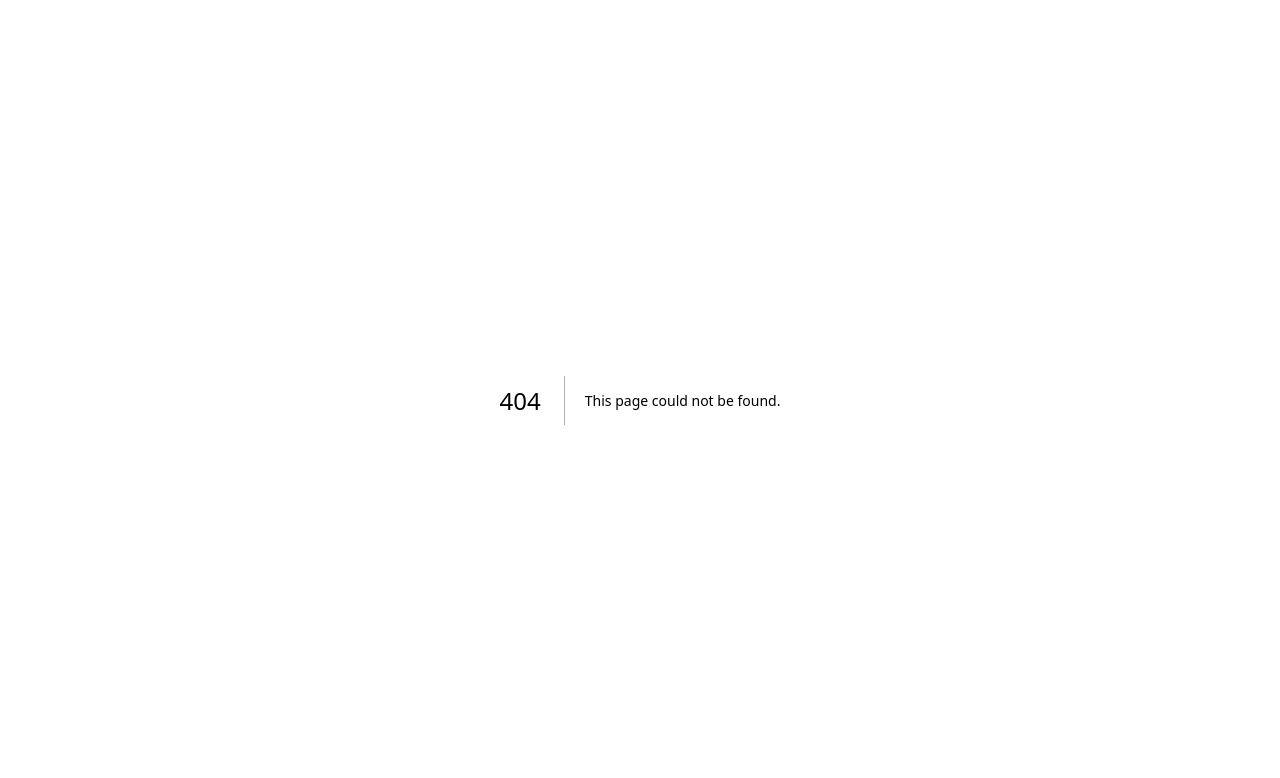
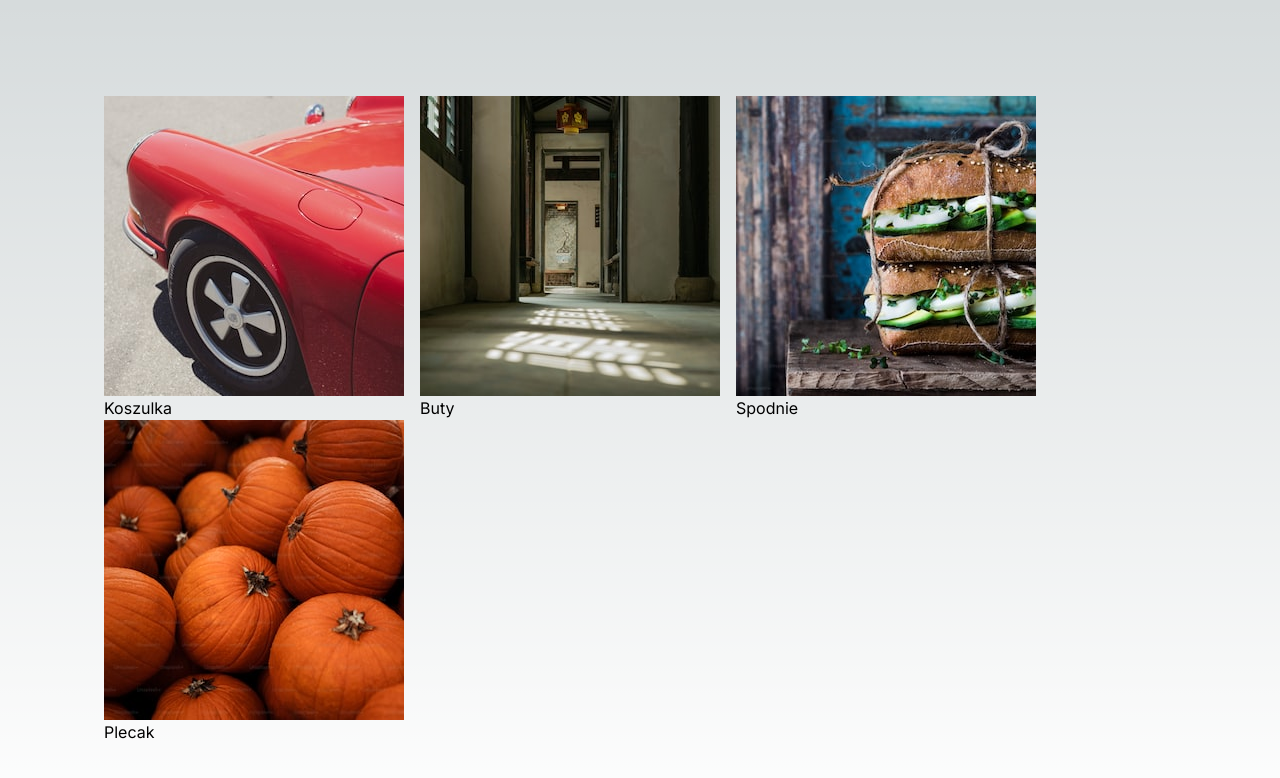
Before and after one commit to jkbmaj/nextjs-learn, a Next.js app: page /products in a window 1280 px wide. Before the commit this address had no page. Shown: the top 778 px of the page. Built offline with nearby package versions, Linux system fonts and the light colour scheme.

Commit message:
Test (#3)
* Some changes

* Add a list of 4 products

* Change routing

```diff
--- a/src/app/organisms/molecules/atoms/ProductName.tsx
+++ b/src/app/organisms/molecules/atoms/ProductName.tsx
@@ -1,3 +1,3 @@
 export const ProductName = ({ name }: { name: string }) => {
-	return name;
+	return <h3>{name}</h3>;
 };
--- a/src/app/page.tsx
+++ b/src/app/page.tsx
@@ -2,16 +2,9 @@ import { ProductList } from "@/app/organisms/ProductList";
 import type { ProductItemType } from "@/app/ProductItemType";
 
 export default function Home() {
-	const products: ProductItemType[] = [
-		{ id: 1, name: "Koszulka", src: "#1", imageUrl: "/img1.jpeg" },
-		{ id: 2, name: "Buty", src: "#2", imageUrl: "/img2.jpeg" },
-		{ id: 3, name: "Spodnie", src: "#3", imageUrl: "/img3.jpeg" },
-		{ id: 4, name: "Plecak", src: "#4", imageUrl: "/img4.jpeg" },
-	];
-
 	return (
 		<main className="flex min-h-screen flex-col items-center justify-between p-24">
-			<ProductList products={products} />
+			Show me your products: <a href="/products">HERE</a>
 		</main>
 	);
 }
--- /dev/null
+++ b/src/app/products/page.tsx
@@ -0,0 +1,17 @@
+import { ProductList } from "@/app/organisms/ProductList";
+import type { ProductItemType } from "@/app/ProductItemType";
+
+export default function Products() {
+	const products: ProductItemType[] = [
+		{ id: 1, name: "Koszulka", src: "#1", imageUrl: "/img1.jpeg" },
+		{ id: 2, name: "Buty", src: "#2", imageUrl: "/img2.jpeg" },
+		{ id: 3, name: "Spodnie", src: "#3", imageUrl: "/img3.jpeg" },
+		{ id: 4, name: "Plecak", src: "#4", imageUrl: "/img4.jpeg" },
+	];
+
+	return (
+		<main className="flex min-h-screen flex-col items-center justify-between p-24">
+			<ProductList products={products} />
+		</main>
+	);
+}
```
Also changed, not shown: 1 other file (tests, documents, lock files or other folders).
